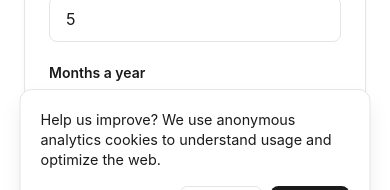
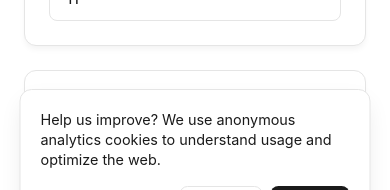
Before and after one commit to jnfire/desplaza, a Vue app: page / in a window 390 px wide. Shown: the part 580-770 px from the top of the page. Built offline with nearby package versions, Linux system fonts and the light colour scheme; no server answers.

Commit message:
build: update dist assets and minor component refactors

```diff
--- a/src/App.vue
+++ b/src/App.vue
@@ -183,6 +183,15 @@ const handleCookieAccept = () => {
       <div class="layout-grid" v-else>
         <!-- Columna Izquierda: Formularios -->
         <div class="forms-column">
+          <VehicleConfig
+            :initial-state="initialUrlState?.vehicleConfig || undefined"
+            :origin-label="originLocation?.label"
+            :destination-label="destLocation?.label"
+            @update="onVehicleConfigUpdate"
+            @update:origin="originLocation = $event"
+            @update:destination="destLocation = $event"
+          >
+            <template #after-trip>
               <!-- Mobile Map Section -->
               <div v-if="!isDesktop" class="mobile-map-section">
                 <button
@@ -211,15 +220,8 @@ const handleCookieAccept = () => {
                   />
                 </div>
               </div>
-
-          <VehicleConfig
-            :initial-state="initialUrlState?.vehicleConfig || undefined"
-            :origin-label="originLocation?.label"
-            :destination-label="destLocation?.label"
-            @update="onVehicleConfigUpdate"
-            @update:origin="originLocation = $event"
-            @update:destination="destLocation = $event"
-          />
+            </template>
+          </VehicleConfig>
         </div>
 
         <!-- Columna Derecha: Mapa y Resultados -->
--- a/src/components/AppHeader.vue
+++ b/src/components/AppHeader.vue
@@ -147,5 +147,8 @@ const emit = defineEmits<{
   .title {
     font-size: 1.05rem;
   }
+  .subtitle {
+    display: none;
+  }
 }
 </style>
--- a/src/components/VehicleConfig.vue
+++ b/src/components/VehicleConfig.vue
@@ -127,6 +127,8 @@ emitUpdate();
         </div>
       </div>
     </div>
+
+    <slot name="after-trip"></slot>
 
     <!-- CARD 2: CONFIGURACIÓN DEL VEHÍCULO -->
     <div class="config-card">
```
Also changed, not shown: 5 other files (tests, documents, lock files or other folders). Lines whose indentation alone changed are shown as unchanged.
